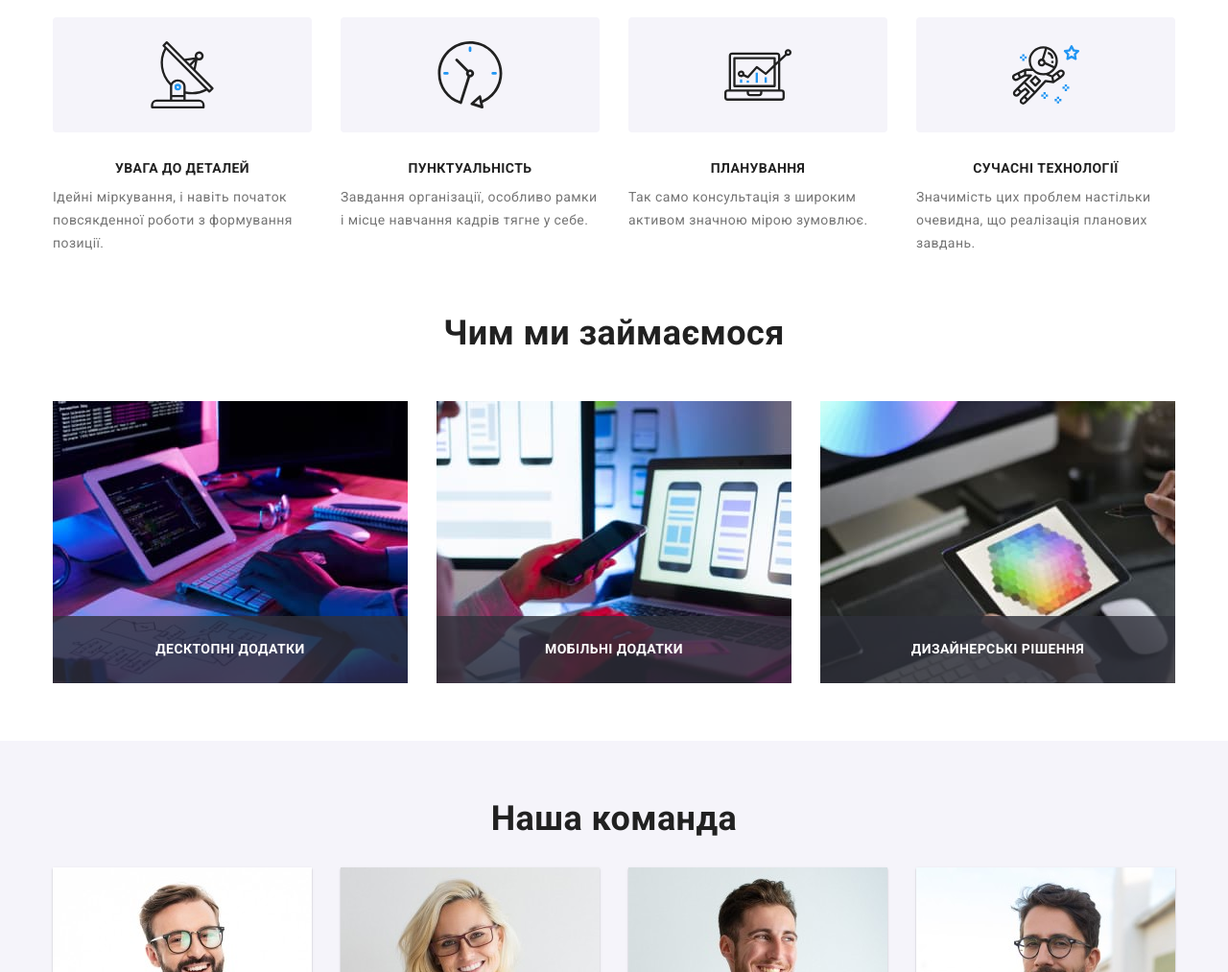
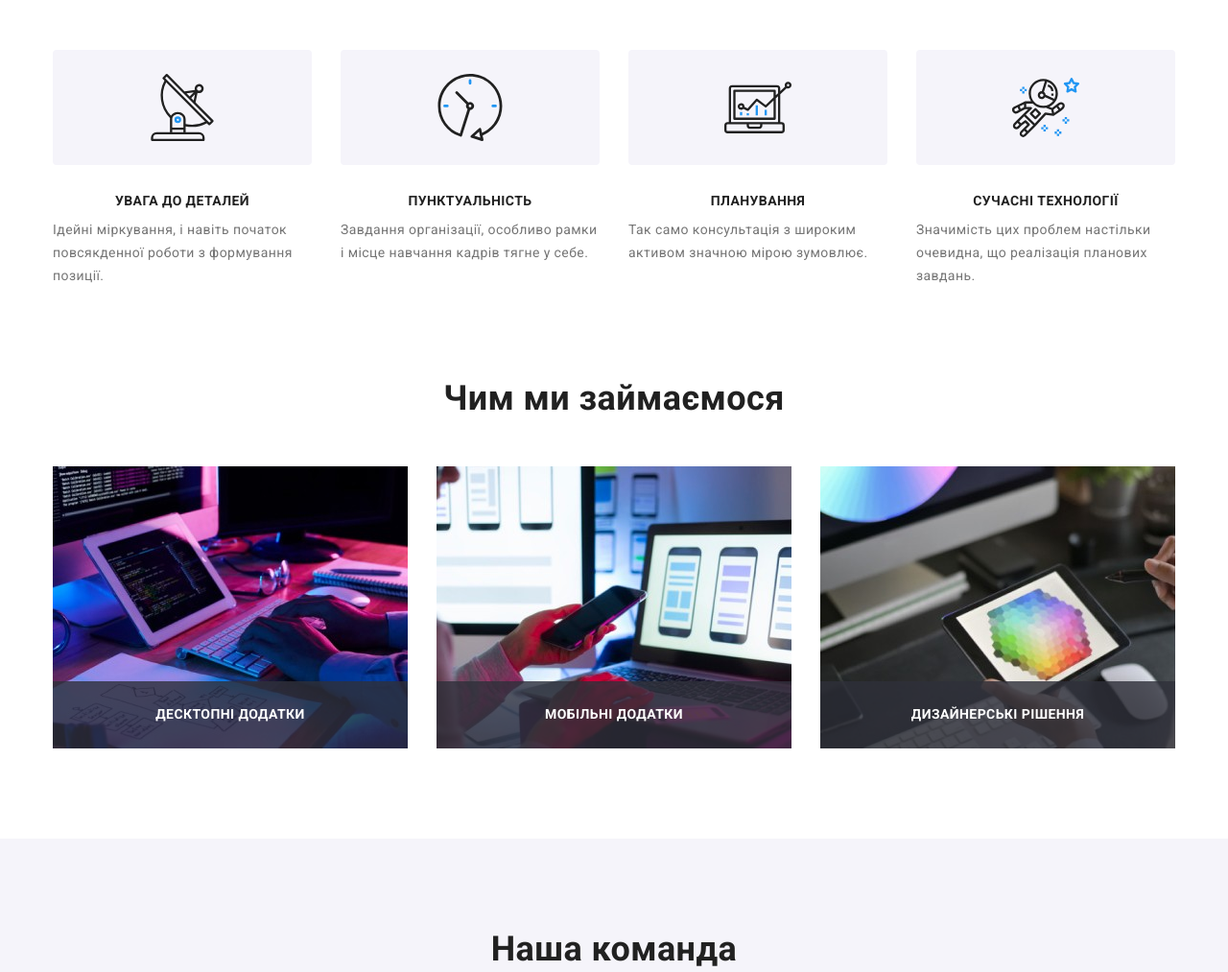
Before and after one commit to sinevir/goit-markup-hw-08, a plain HTML site: page index.html in a window 1280 px wide. Shown: the part 723-1736 px from the top of the page at 96% size. Drawn offline with nearby package versions, Linux system fonts and the light colour scheme.

Commit message:
correct homework #8

```diff
--- a/index.html
+++ b/index.html
@@ -267,7 +267,11 @@
           <ul class="catalogue__list">
             <li class="catalogue__item">
               <img
-                src="./images/whatwedo01.jpg"
+                srcset="
+                  ./images/catalogue/dapp-dt@1x.jpg 1x,
+                  ./images/catalogue/dapp-dt@2x.jpg 2x
+                "
+                src="./images/catalogue/dapp-dt@1x.jpg"
                 alt="Десктопні додатки"
                 width="370"
                 height="294"
@@ -278,7 +282,11 @@
             </li>
             <li class="catalogue__item">
               <img
-                src="./images/whatwedo02.jpg"
+                srcset="
+                  ./images/catalogue/mapp-dt@1x.jpg 1x,
+                  ./images/catalogue/mapp-dt@2x.jpg 2x
+                "
+                src="./images/catalogue/mapp-dt@1x.jpg"
                 alt="Мобільні додатки"
                 width="370"
                 height="294"
@@ -289,7 +297,11 @@
             </li>
             <li class="catalogue__item">
               <img
-                src="./images/whatwedo03.jpg"
+                srcset="
+                  ./images/catalogue/des-dt@1x.jpg 1x,
+                  ./images/catalogue/des-dt@2x.jpg 2x
+                "
+                src="./images/catalogue/des-dt@1x.jpg"
                 alt="Дизайнерські рішення"
                 width="370"
                 height="294"
@@ -606,7 +618,7 @@
       </section>
     </main>
     <!-- FOOTER -->
-    <footer class="page-footer section">
+    <footer class="page-footer">
       <div class="page-footer__wrap container">
         <div class="page-footer__wrap--position">
           <div class="page-footer__links">
--- a/sass/components/common/_body.scss
+++ b/sass/components/common/_body.scss
@@ -34,6 +34,11 @@ img {
 
 .section {
   padding: 60px 0;
+
+  @media screen and (min-width: 1200px) {
+    padding: 94px 0;
+
+  }
 }
 
 .titles {
--- a/sass/components/footer/_join.scss
+++ b/sass/components/footer/_join.scss
@@ -9,7 +9,7 @@
     }
 
     @media screen and (min-width: 768px) {
-        margin: 5px 0 0 0;
+        margin: 0;
     }
 
     @media screen and (min-width: 1200px) {
--- a/sass/components/footer/_page-footer.scss
+++ b/sass/components/footer/_page-footer.scss
@@ -1,4 +1,5 @@
 .page-footer {
+    padding: 60px 0;
     background-color: $background-color--hero;
 
     &__wrap {
@@ -19,6 +20,7 @@
             @media screen and (min-width: 768px) {
                 display: flex;
                 justify-content: space-around;
+                align-items: baseline;
             }
         }
 
--- a/sass/components/index/_hero.scss
+++ b/sass/components/index/_hero.scss
@@ -94,7 +94,7 @@
       to right,
       rgba(47, 48, 58, 0.4),
       rgba(47, 48, 58, 0.4)
-      ), url(../../../images/hero/header-img_tb@1x.jpg);
+      ), url(../images/hero/header-img_tb@1x.jpg);
 
         @media screen and (min-device-pixel-ratio: 2),
             (min-resolution: 192dpi),
--- a/sass/components/modal/_modal.scss
+++ b/sass/components/modal/_modal.scss
@@ -113,6 +113,7 @@
 
     &__terms-icon {
         display: inline-block;
+        flex-shrink: 0;
         width: 16px;
         height: 15px;
         border: 2px solid $color--dark-title;
```
Also changed, not shown: css/main.css, css/main.min.css, 2 other files.
